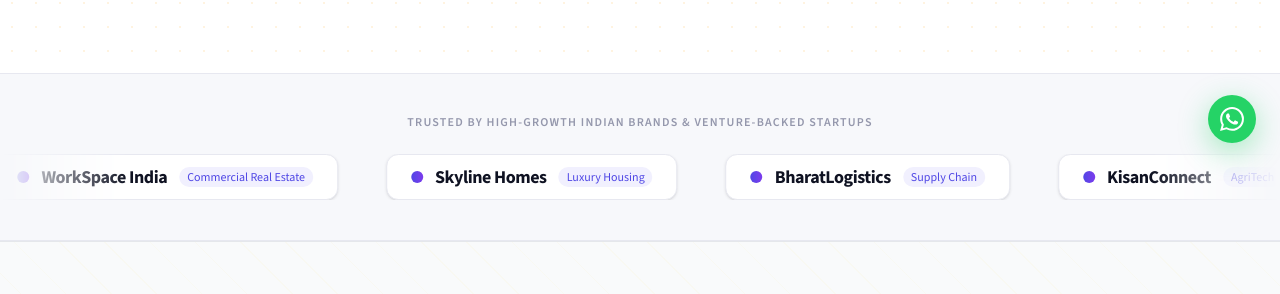
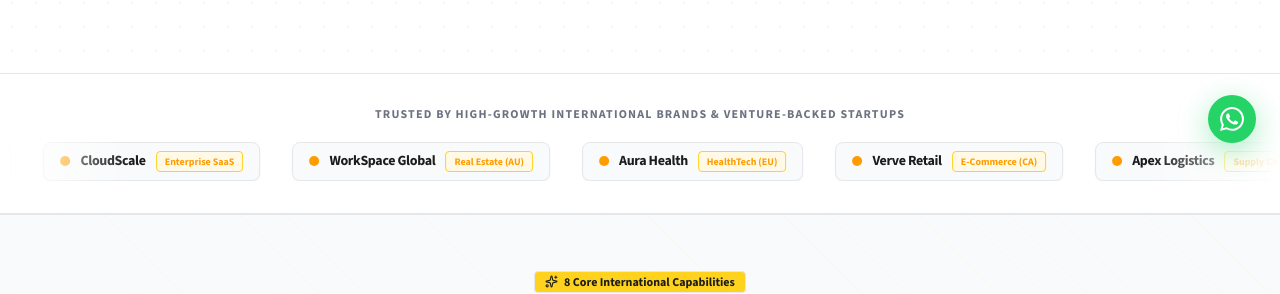
Before and after one commit to Arulraj2001/Brand-Website, a Next.js app: page / in a window 1280 px wide. Shown: the part 633-927 px from the top of the page. Built offline with nearby package versions, Linux system fonts and the light colour scheme; no server answers; the database is empty.

Commit message:
Update LogoMarquee text, colors, and border to design system and Phase 12 international positioning

```diff
--- a/components/ui/LogoMarquee.tsx
+++ b/components/ui/LogoMarquee.tsx
@@ -3,37 +3,37 @@
 import React from 'react';
 
 const CLIENT_LOGOS = [
-  { name: 'ZetaPay', category: 'Fintech' },
-  { name: 'NutraPure', category: 'D2C Health' },
-  { name: 'WorkSpace India', category: 'Commercial Real Estate' },
-  { name: 'Skyline Homes', category: 'Luxury Housing' },
-  { name: 'BharatLogistics', category: 'Supply Chain' },
-  { name: 'KisanConnect', category: 'AgriTech' },
-  { name: 'CloudScale Asia', category: 'SaaS Platform' },
-  { name: 'OmniMed India', category: 'HealthTech' },
+  { name: 'ZetaPay', category: 'Fintech (USA)' },
+  { name: 'NutraPure', category: 'D2C Health (UK)' },
+  { name: 'CloudScale', category: 'Enterprise SaaS' },
+  { name: 'WorkSpace Global', category: 'Real Estate (AU)' },
+  { name: 'Aura Health', category: 'HealthTech (EU)' },
+  { name: 'Verve Retail', category: 'E-Commerce (CA)' },
+  { name: 'Apex Logistics', category: 'Supply Chain' },
+  { name: 'Skyline Labs', category: 'AI & Data' },
 ];
 
 export default function LogoMarquee() {
   return (
-    <div className="w-full py-10 bg-[#F7F8FB] border-y border-[#E7E8F0] relative overflow-hidden">
-      <div className="max-w-7xl mx-auto px-4 text-center mb-6">
-        <p className="text-xs uppercase tracking-widest font-semibold text-[#9497AC]">
-          Trusted by high-growth Indian brands & venture-backed startups
+    <div className="w-full py-8 bg-white border-y border-[#E5E7EB] relative overflow-hidden">
+      <div className="max-w-[1200px] mx-auto px-4 text-center mb-5">
+        <p className="text-xs uppercase tracking-widest font-bold text-[#6B7280]">
+          Trusted by high-growth international brands & venture-backed startups
         </p>
       </div>
 
       <div className="group flex overflow-hidden select-none [mask-image:linear-gradient(to_right,transparent,black_10%,black_90%,transparent)]">
-        <div className="flex shrink-0 animate-marquee gap-12 group-hover:[animation-play-state:paused] items-center">
+        <div className="flex shrink-0 animate-marquee gap-8 group-hover:[animation-play-state:paused] items-center">
           {CLIENT_LOGOS.concat(CLIENT_LOGOS).map((logo, idx) => (
             <div
               key={idx}
-              className="flex items-center gap-3 px-6 py-2 rounded-xl bg-white border border-[#E7E8F0] shadow-sm shrink-0"
+              className="flex items-center gap-2.5 px-4 py-2 rounded-lg bg-[#F9FAFB] border border-[#E5E7EB] shadow-xs shrink-0"
             >
-              <div className="w-3 h-3 rounded-full bg-gradient-to-r from-[#4F46E5] to-[#7C3AED]" />
-              <span className="font-bold text-[#0F1222] tracking-tight text-lg">
+              <div className="w-2.5 h-2.5 rounded-full bg-[#FF9D00]" />
+              <span className="font-extrabold text-[#1C1C1C] tracking-tight text-sm">
                 {logo.name}
               </span>
-              <span className="text-xs px-2 py-0.5 rounded-full bg-[#F1F0FE] text-[#4F46E5] font-medium">
+              <span className="text-[10px] font-bold px-2 py-0.5 rounded-[4px] bg-[#FFF9E6] text-[#FF9D00] border border-[#FFD21E]">
                 {logo.category}
               </span>
             </div>
```
